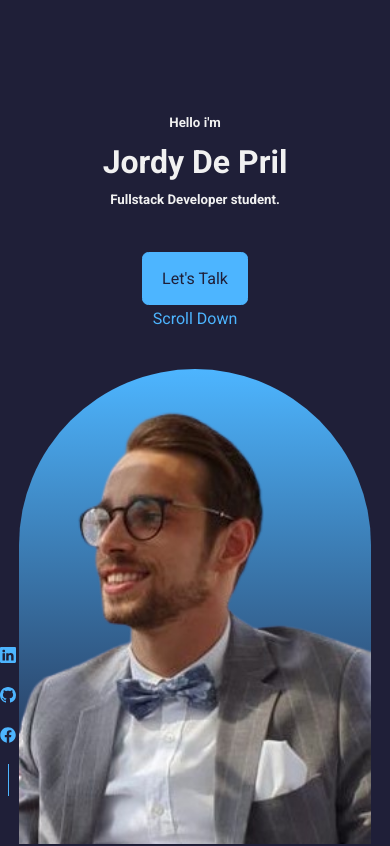
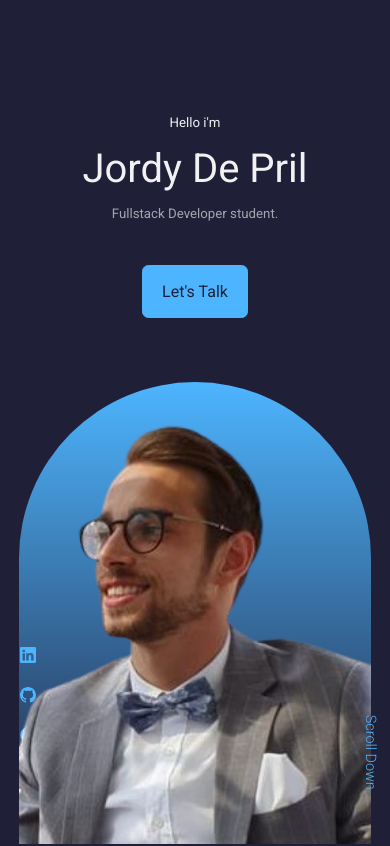
Before and after one commit to becodeorg/verou-3-portfolio-Jordydp, a React (Create React App) app in the folder react-portfolio/: page / in a window 390 px wide. Shown: the top 846 px of the page. Built offline with nearby package versions, Linux system fonts and the light colour scheme.

Commit message:
Adding General Styles + media Queries

```diff
--- a/react-portfolio/src/components/header/Header.jsx
+++ b/react-portfolio/src/components/header/Header.jsx
@@ -15,7 +15,7 @@ const Header = () => {
         <div className="me">
           <img src={me} alt="me" />
         </div>
-        <a href="#contact" className='scroll_down'>Scroll Down</a>
+        <a href="#contact" className='scroll__down'>Scroll Down</a>
       </div>
     </header>
   )
--- a/react-portfolio/src/components/header/header.css
+++ b/react-portfolio/src/components/header/header.css
@@ -45,3 +45,15 @@ header {
     border-radius: 12rem 12rem 0 0;
     overflow: hidden;
 }
+
+/* Scroll down *also found on Instagram */
+
+.scroll__down {
+    position: absolute;
+    right: -2.3rem;
+    bottom: 5rem;
+    transform: rotate(90deg);
+    font-weight: 300;
+    font-size: 0.9rem;
+
+}
--- a/react-portfolio/src/index.css
+++ b/react-portfolio/src/index.css
@@ -42,6 +42,38 @@ body {
     color: var(--color-white);
     line-height: 1.7;
 }
+.container {
+    width: var(--container-width-lg);
+    margin: 0 auto;
+}
+h1,
+h2,
+h3,
+h4,
+h5 {
+    font-weight: 500;
+}
+
+h1 {
+    font-size: 2.5rem;
+}
+
+section {
+    margin-top: 8rem;
+}
+section > h2, section > h5 {
+    text-align: center;
+    color: var(--color-light);
+}
+section > h2 {
+    color: var(--color-primary);
+    margin-bottom: 3rem;
+}
+
+
+.text-light {
+    color: var(--color-light);
+}
 a {
     color: var(--color-primary);
     transition: var(--transition);
@@ -78,3 +110,26 @@ img {
     width: 100%;
     object-fit: cover;
 }
+/* * Media Queries (Medium Devices) */
+
+@media screen and (max-width: 1024px) {
+    .container {
+        width: var(--container-width-md)
+    }
+
+    section {
+        margin-top: 6rem;
+    }
+}
+
+/* Media Queries (Small Devices) */
+
+@media screen and (max-width: 1024px) {
+    .container {
+        width: var(--container-width-sm)
+    }
+
+    section {
+        margin-bottom: 2rem;
+    }
+}
```
